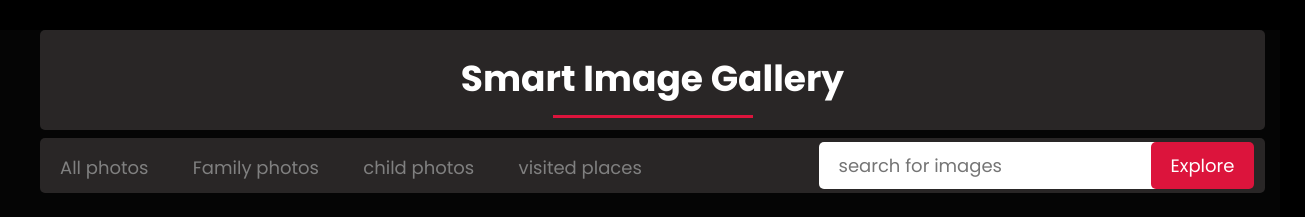
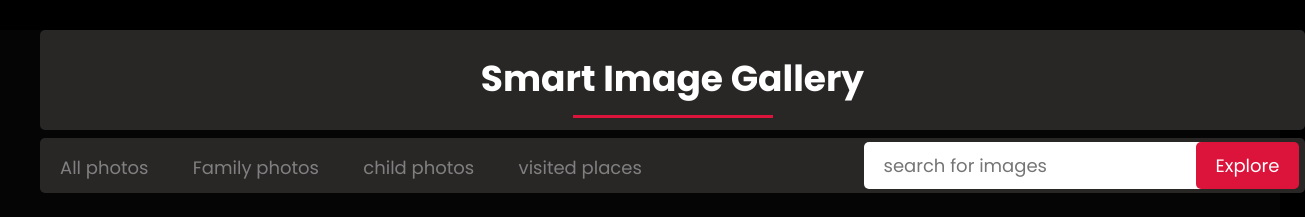
Before and after one commit to Aditya777-hub/smartImageGallery, a plain HTML site: page index.html in a window 1280 px wide. Shown: the top 217 px of the page, 1305 px wide, since content can reach past the window. Drawn offline with Linux system fonts and the light colour scheme; a web font is replaced by a local one.

Commit message:
updated width

```diff
--- a/search.css
+++ b/search.css
@@ -23,7 +23,7 @@ body{
 
 .header-sub{
     background-color: rgb(41, 38, 38);
-    width: 1225px;
+    width: 1265px;
     height: 100px;
    margin-top: 80px;
    border-radius: 5px;
@@ -38,7 +38,7 @@ body{
    margin-top: -110px;
    border-radius: 5px;
    background-color: rgb(41, 38, 38);
-   width: 1225px;
+   width: 1265px;
 }
 
 label{
@@ -98,7 +98,7 @@ form{
 }
 
 #search-input{
-    width: ;
+
     max-width: 400px;
     padding: 10px 20px;
     border: none;
@@ -108,7 +108,7 @@ form{
     color: rgb(59, 50, 50);
     margin-top: -45px;
     position: absolute;
-margin-left: 800px;
+margin-left: 850px;
 }
 
 #search-input:hover{
@@ -126,7 +126,7 @@ margin-left: 800px;
     /* box-shadow: 0 0 6px ; */
      cursor: pointer;
     border-radius: 5px;
-    margin-left: 1180px;
+    margin-left: 1230px;
     margin-top: -45px;
     background-color: crimson;
     position: absolute;
@@ -142,7 +142,7 @@ margin-left: 800px;
     justify-content: space-around;
     padding: 20px;
     flex-wrap: wrap;
-    max-width: 1225px;
+    max-width: 1265px;
     margin-top: 30px;
    background-color:rgb(36, 33, 33);
    border-radius: 5px;
```
